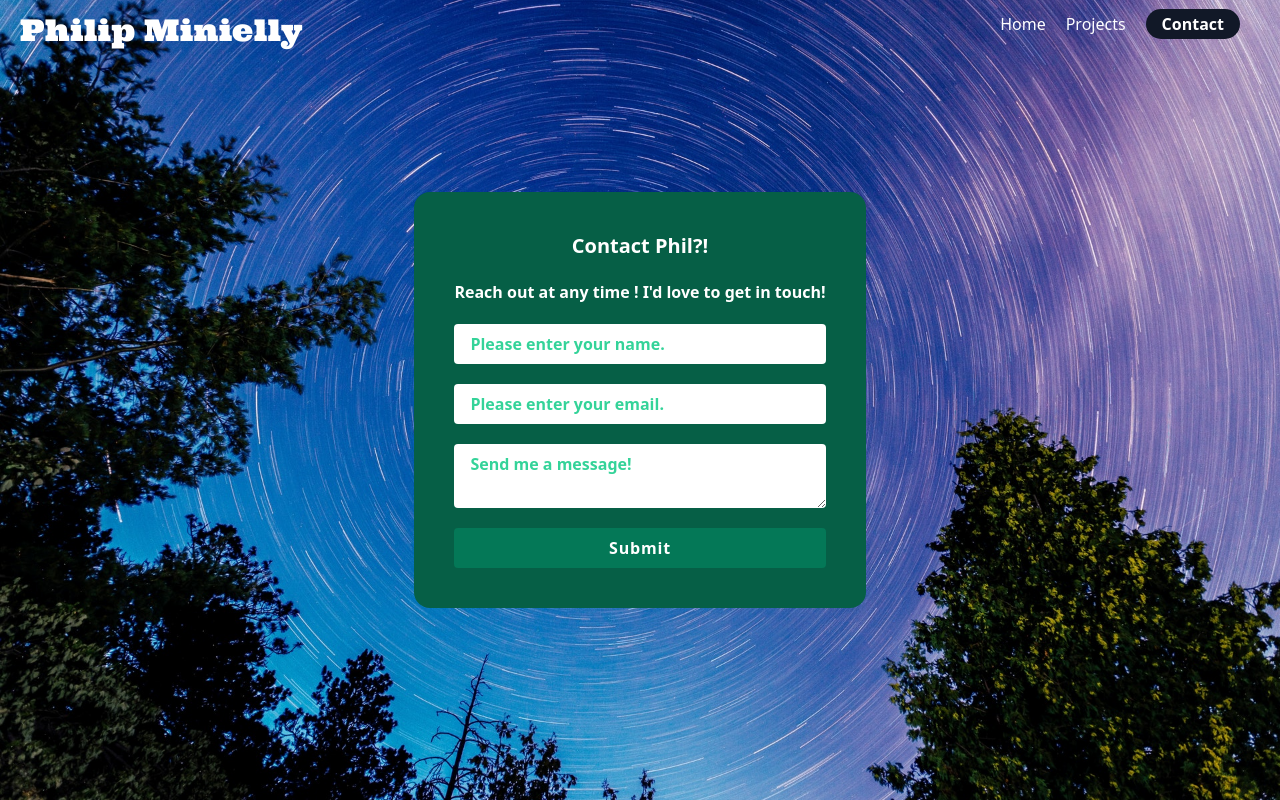
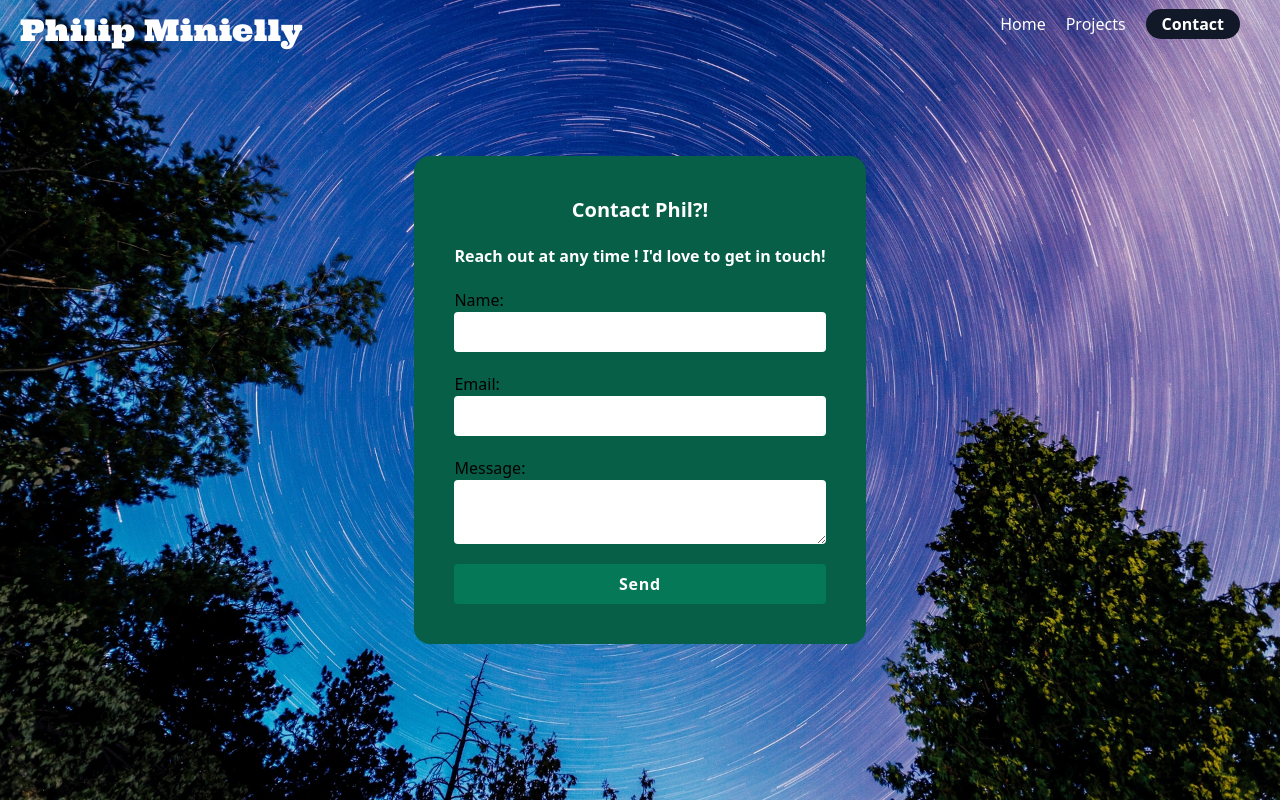
Before and after one commit to pminiell/phildev, a React (Create React App) app: page /contact in a window 1280 px wide. Built offline with nearby package versions, Linux system fonts and the light colour scheme; a web font is replaced by a local one.

Commit message:
building form submission

```diff
--- a/package.json
+++ b/package.json
@@ -7,13 +7,15 @@
     "@testing-library/jest-dom": "^5.11.4",
     "@testing-library/react": "^11.1.0",
     "@testing-library/user-event": "^12.1.10",
+    "formik": "^2.2.6",
     "react": "^17.0.1",
     "react-dom": "^17.0.1",
     "react-icons": "^4.2.0",
     "react-router-dom": "^5.2.0",
     "react-scripts": "4.0.2",
     "styled-components": "^5.2.1",
-    "web-vitals": "^1.0.1"
+    "web-vitals": "^1.0.1",
+    "yup": "^0.32.9"
   },
   "scripts": {
     "start": "craco start",
--- a/public/index.html
+++ b/public/index.html
@@ -12,7 +12,15 @@
     <title>Philip Minielly</title>
   </head>
   <body>
+    <!-- A little help for the Netlify post-processing bots -->
+    <form name="contact" netlify netlify-honeypot="bot-field" hidden>
+      <input type="text" name="name" />
+      <input type="email" name="email" />
+      <textarea name="message"></textarea>
+    </form>
+
     <noscript>You need to enable JavaScript to run this app.</noscript>
     <div id="root"></div>
+
   </body>
 </html>
--- a/src/App.js
+++ b/src/App.js
@@ -4,7 +4,7 @@ import { BrowserRouter as Router, Route } from "react-router-dom";
 import Header from './components/Header';
 import Showcase from './components/Showcase';
 import Projects from './components/Projects';
-import Contact from './components/Contact';
+import ContactForm from './components/ContactForm';
 
 const App = () => {
   return (
@@ -17,7 +17,7 @@ const App = () => {
         <Projects />
       </Route>
       <Route path="/contact">
-        <Contact />
+        <ContactForm />
       </Route>
     </Router>
   );
--- a/src/components/Contact.js
+++ /dev/null
@@ -1,54 +0,0 @@
-import React from "react";
-
-const Contact = () => {
-  return (
-    <>
-      <section className="showcase">
-        <div className="overlay flex flex-col items-center justify-center">
-          <div className="bg-green-800 p-10 rounded-2xl">
-            <h2 className="text-white font-semibold mb-5 text-center text-xl">
-              Contact Phil?!
-            </h2>
-            <p className="text-white font-semibold mb-5 text-center text-l">
-              {" "}
-              Reach out at any time ! I'd love to get in touch!
-            </p>
-            <form name="contact-form" className="flex flex-col w-300">
-              <input
-                type="input"
-                name="contact-name"
-                id="contact-name"
-                placeholder="Please enter your name."
-                required
-                className="py-2 px-4 mb-5 rounded border-solid border-green-600 text-green-500 placeholder-green-400 font-semibold"
-              ></input>
-              <input
-                type="email"
-                name="email"
-                id="email"
-                placeholder="Please enter your email."
-                required
-                className="py-2 px-4 mb-5 rounded border-solid border-green-600 text-green-500 placeholder-green-400 font-semibold"
-              ></input>
-              <textarea
-                type="textarea"
-                name="textarea"
-                id="textarea"
-                placeholder="Send me a message!"
-                required
-                className="py-2 px-4 mb-5 rounded border-solid border-green-600 text-green-500 placeholder-green-400 font-semibold"
-              ></textarea>
-              <input
-                type="submit"
-                value="Submit"
-                className="bg-green-700 text-white font-bold tracking-wider py-2 rounded cursor-pointer transition-all hover:bg-green-400"
-              />
-            </form>
-          </div>
-        </div>
-      </section>
-    </>
-  );
-};
-
-export default Contact;
--- /dev/null
+++ b/src/components/ContactForm.js
@@ -0,0 +1,92 @@
+import React from "react";
+import { Formik, Form, Field } from "formik";
+import * as Yup from "yup";
+
+const ContactSchema = Yup.object().shape({
+  name: Yup.string()
+    .min(2, "Too Short!")
+    .max(50, "Too Long!")
+    .required("Required"),
+  email: Yup.string().email("Invalid email").required("Required"),
+  message: Yup.string()
+    .min(2, "Too Short!")
+    .max(400, "Too Long! (400 Characters)")
+    .required("Required"),
+});
+
+const ContactForm = () => (
+  <section className="showcase">
+    <div className="overlay flex flex-col items-center justify-center">
+      <div className="bg-green-800 p-10 rounded-2xl">
+        <h2 className="text-white font-semibold mb-5 text-center text-xl">
+          Contact Phil?!
+        </h2>
+        <p className="text-white font-semibold mb-5 text-center text-l">
+          Reach out at any time ! I'd love to get in touch!
+        </p>
+        <Formik
+          initialValues={{
+            name: "",
+            email: "",
+            message: "",
+          }}
+          validationSchema={ContactSchema}
+          onSubmit={(values, actions) => {
+            alert(JSON.stringify(values, null, 2));
+            actions.setSubmitting(false);
+          }}
+        >
+          {({ errors, touched, validateForm, isSubmitting }) => (
+            <Form className="flex flex-col w-300" action="POST">
+              <input type="hidden" name="form-name" value="contact" />
+              <label htmlFor="name">
+                Name:
+                {errors.name && touched.name ? (
+                  <div className="text-red-500">{errors.name}</div>
+                ) : null}
+              </label>
+              <Field
+                name="name"
+                className="py-2 px-4 mb-5 rounded border-solid border-green-600 text-green-500 placeholder-green-400 font-semibold"
+              />
+
+              <label htmlFor="email">
+                Email:{" "}
+                {errors.email && touched.email ? (
+                  <div className="text-red-500">{errors.email}</div>
+                ) : null}
+              </label>
+              <Field
+                name="email"
+                className="py-2 px-4 mb-5 rounded border-solid border-green-600 text-green-500 placeholder-green-400 font-semibold"
+              />
+
+              <label htmlFor="message">
+                Message:
+                {errors.message && touched.message ? (
+                  <div className="text-red-500">{errors.message}</div>
+                ) : null}{" "}
+              </label>
+              <Field
+                name="message"
+                component="textarea"
+                className="py-2 px-4 mb-5 rounded border-solid border-green-600 text-green-500 placeholder-green-400 font-semibold"
+              />
+
+              <button
+                type="submit"
+                className="bg-green-700 text-white font-bold tracking-wider py-2 rounded cursor-pointer transition-all hover:bg-green-400"
+                disabled={isSubmitting}
+                onClick={() => validateForm().then(() => console.log("blah"))}
+              >
+                Send
+              </button>
+            </Form>
+          )}
+        </Formik>
+      </div>
+    </div>
+  </section>
+);
+
+export default ContactForm;
```
Also changed, not shown: 2 other files (tests, documents, lock files or other folders).
